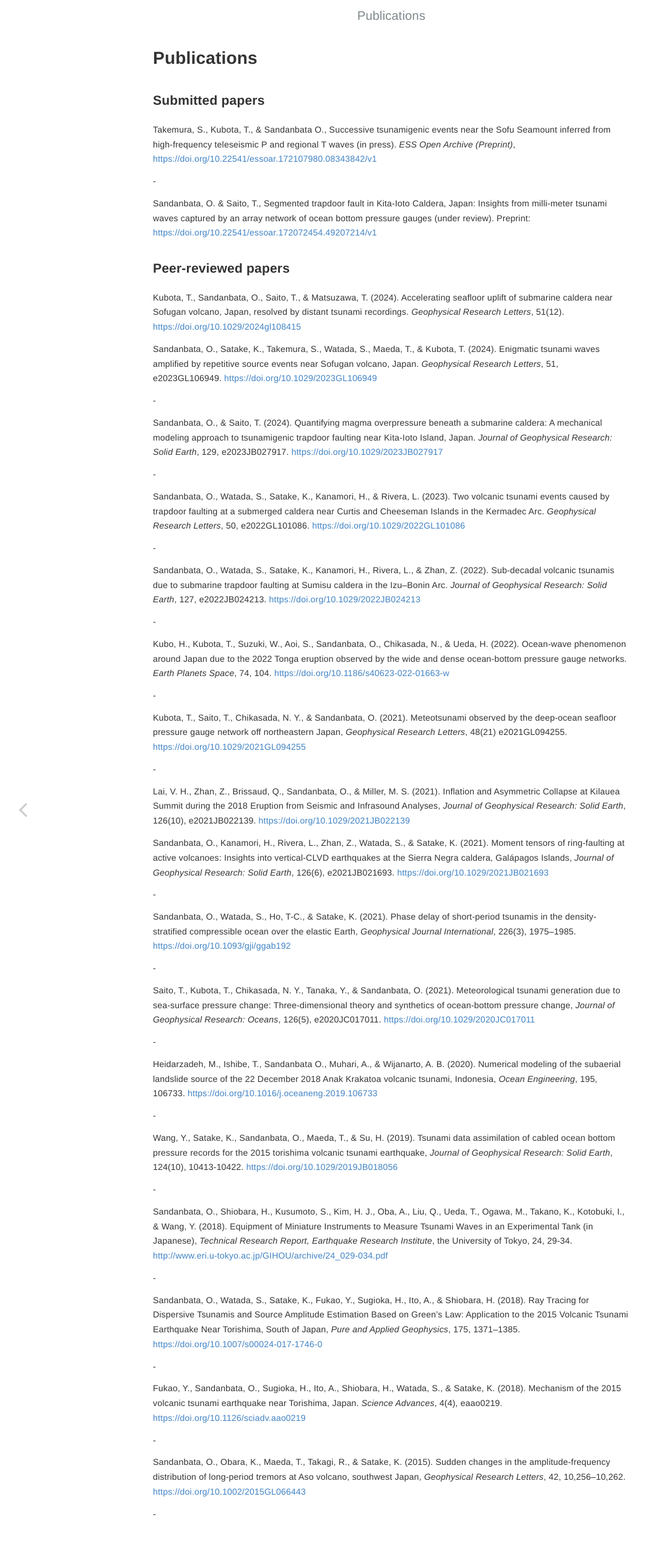
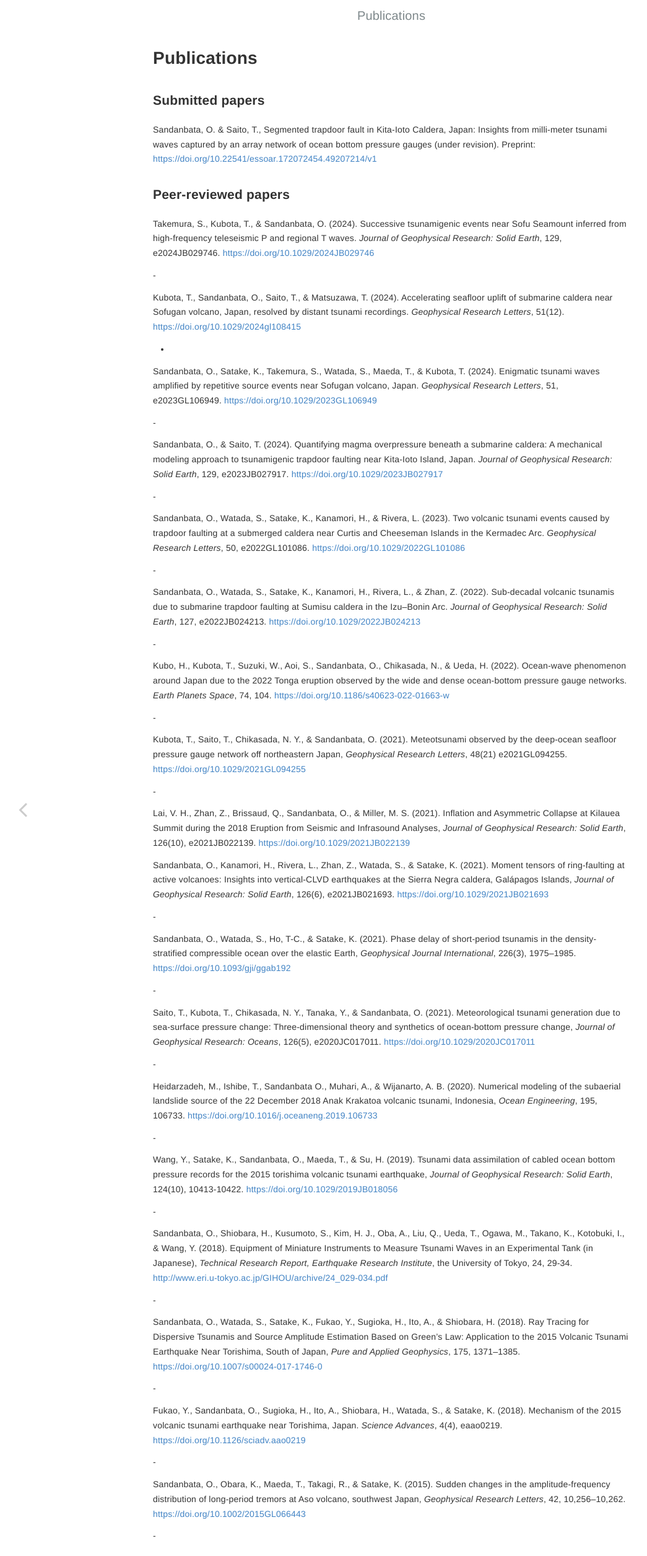
Before and after one commit to osm3dan/en_site, a Jekyll site: the page built from _pages/publications.md, in a window 1280 px wide. Shown: the whole page at 62% size, without its empty margins (8-1053 px from the left). Built offline with Jekyll 4.4.1, drawn with Linux system fonts in a browser that asks for light colours.

Commit message:
Takemura+ pub

```diff
--- a/_pages/publications.md
+++ b/_pages/publications.md
@@ -5,16 +5,17 @@ title: Publications
 
 ### Submitted papers
 
-Takemura, S., Kubota, T., & Sandanbata O., Successive tsunamigenic events near the Sofu Seamount inferred from high-frequency teleseismic P and regional T waves (in press). *ESS Open Archive (Preprint)*, [https://doi.org/10.22541/essoar.172107980.08343842/v1](https://doi.org/10.22541/essoar.172107980.08343842/v1)
+Sandanbata, O. & Saito, T., Segmented trapdoor fault in Kita-Ioto Caldera, Japan: Insights from milli-meter tsunami waves captured by an array network of ocean bottom pressure gauges (under revision). Preprint: [https://doi.org/10.22541/essoar.172072454.49207214/v1](https://doi.org/10.22541/essoar.172072454.49207214/v1)
+
+### Peer-reviewed papers
+
+Takemura, S., Kubota, T., & Sandanbata, O. (2024). Successive tsunamigenic events near Sofu Seamount inferred from high-frequency teleseismic P and regional T waves. *Journal of Geophysical Research: Solid Earth*, 129, e2024JB029746. [https://doi.org/10.1029/2024JB029746](https://doi.org/10.1029/2024JB029746)
 
 -
 
-Sandanbata, O. & Saito, T., Segmented trapdoor fault in Kita-Ioto Caldera, Japan: Insights from milli-meter tsunami waves captured by an array network of ocean bottom pressure gauges (under review). Preprint: [https://doi.org/10.22541/essoar.172072454.49207214/v1](https://doi.org/10.22541/essoar.172072454.49207214/v1)
+Kubota, T., Sandanbata, O., Saito, T., & Matsuzawa, T. (2024). Accelerating seafloor uplift of submarine caldera near Sofugan volcano, Japan, resolved by distant tsunami recordings. *Geophysical Research Letters*, 51(12). [https://doi.org/10.1029/2024gl108415](https://doi.org/10.1029/2024gl108415)
 
-
-### Peer-reviewed papers
-
-Kubota, T., Sandanbata, O., Saito, T., & Matsuzawa, T. (2024). Accelerating seafloor uplift of submarine caldera near Sofugan volcano, Japan, resolved by distant tsunami recordings. *Geophysical Research Letters*, 51(12). [https://doi.org/10.1029/2024gl108415](https://doi.org/10.1029/2024gl108415)
+-
 
 Sandanbata, O., Satake, K., Takemura, S., Watada, S., Maeda, T., & Kubota, T. (2024). Enigmatic tsunami waves amplified by repetitive source events near Sofugan volcano, Japan. *Geophysical Research Letters*, 51, e2023GL106949. [https://doi.org/10.1029/2023GL106949](https://doi.org/10.1029/2023GL106949)
 
```
Also changed, not shown: _pages/news.md (+3 -1 lines).
